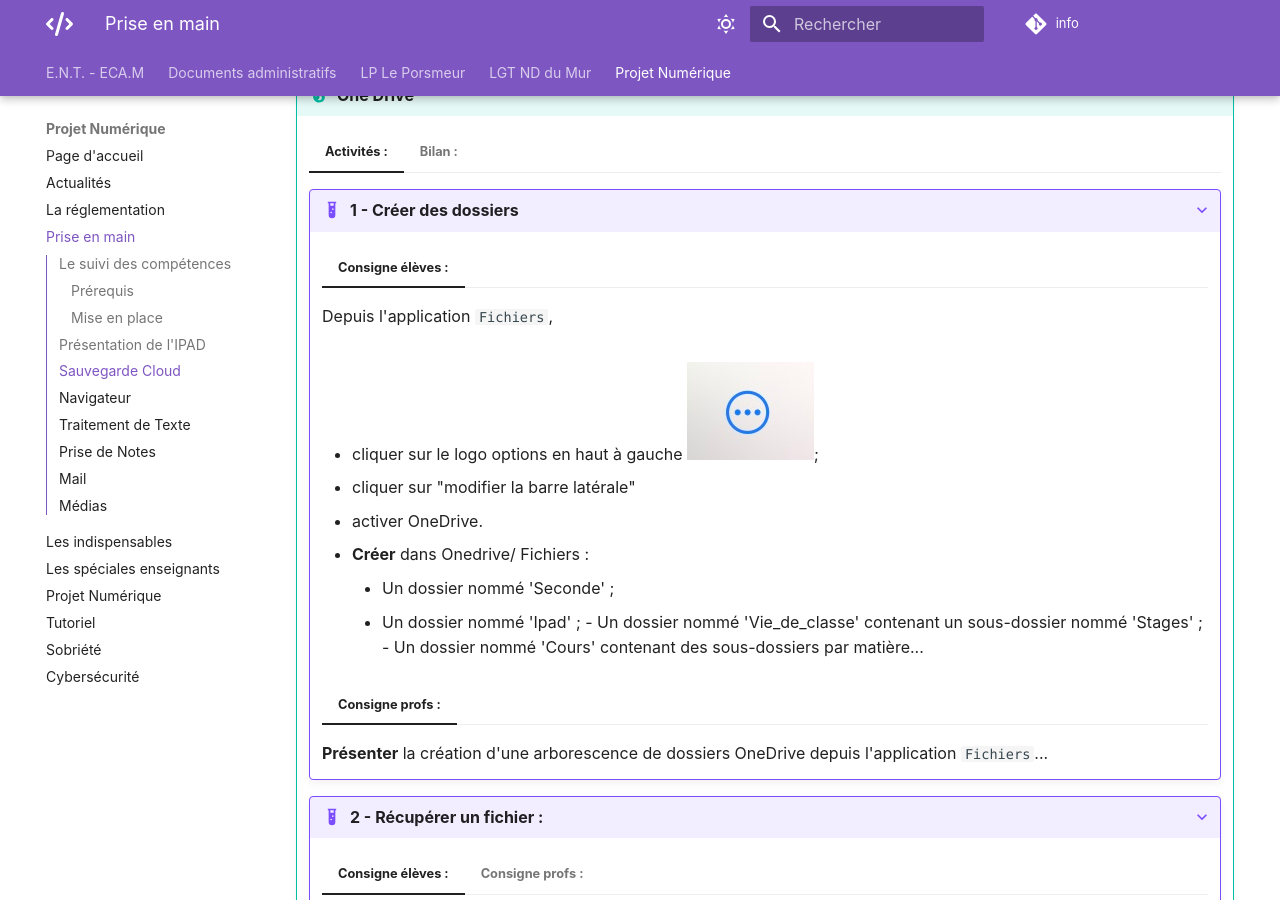
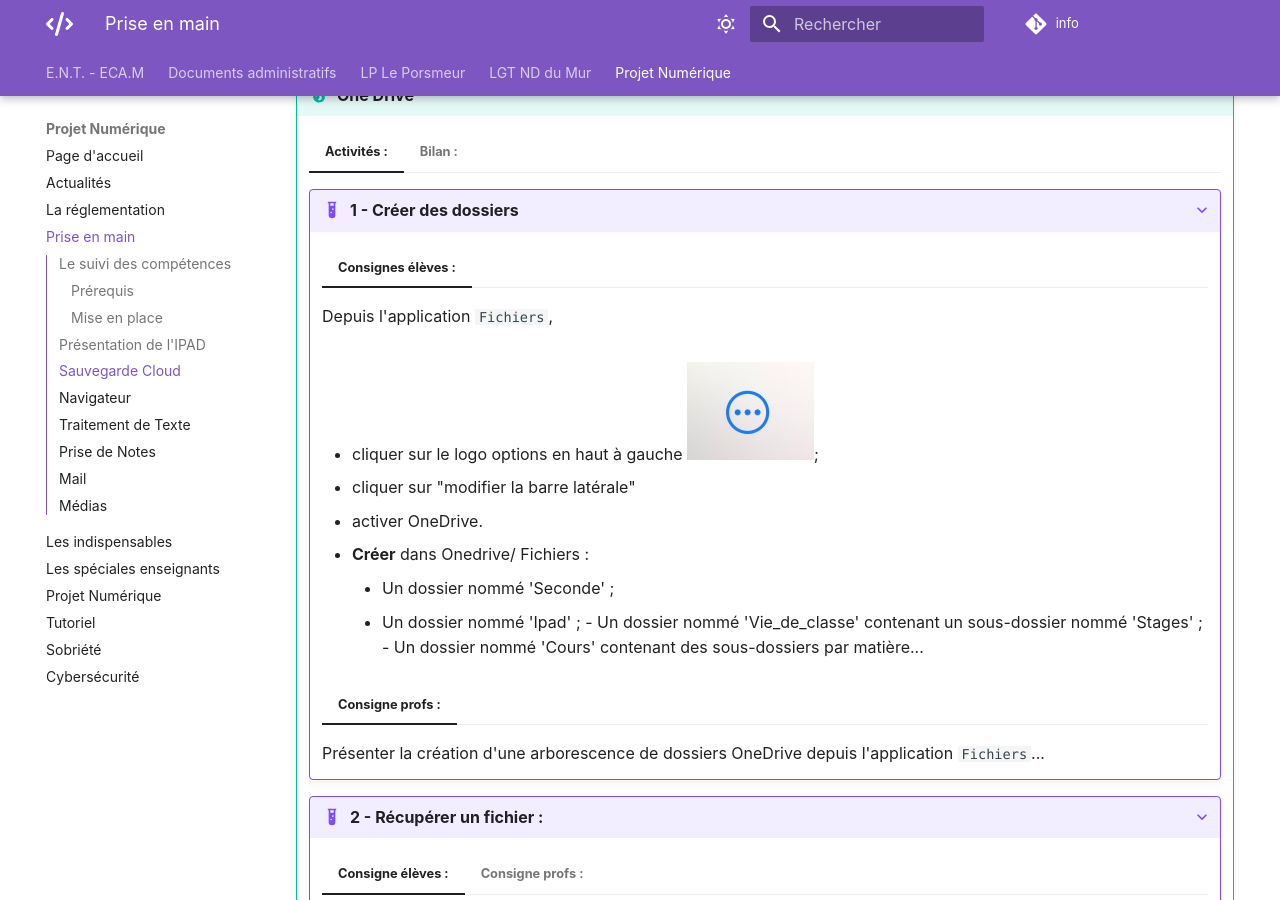
Before and after one commit to EC-Morlaix/info, an MkDocs documentation site: the page built from docs/priseenmain.md, in a window 1280 px wide and 900 px high, scrolled down 1752 px. Built offline with MkDocs 1.6.1 and Material for MkDocs 9.7.7, drawn with Linux system fonts in a browser that asks for light colours; comment, search, counter and statistics services are not loaded.

Commit message:
Update priseenmain.md

```diff
--- a/docs/priseenmain.md
+++ b/docs/priseenmain.md
@@ -63,7 +63,7 @@
     === "Activités :"
 
         ???+ example "1 - Créer des dossiers"
-            === "Consigne élèves :"
+            === "Consignes élèves :"
                 Depuis l'application `Fichiers`,
 			-  cliquer sur le logo options en haut à gauche ![options](./images/priseenmain/parametres.jpeg);
 			-  cliquer sur "modifier la barre latérale"
@@ -74,7 +74,7 @@
                			- Un dossier nommé 'Vie_de_classe' contenant un sous-dossier nommé 'Stages' ;
                 		- Un dossier nommé 'Cours' contenant des sous-dossiers par matière...
             === "Consigne profs :"
-     		 **Présenter** la création d'une arborescence de dossiers OneDrive depuis l'application `Fichiers`...
+	        Présenter la création d'une arborescence de dossiers OneDrive depuis l'application `Fichiers`...
 
         ???+ example "2 - Récupérer un fichier :"
 
```
